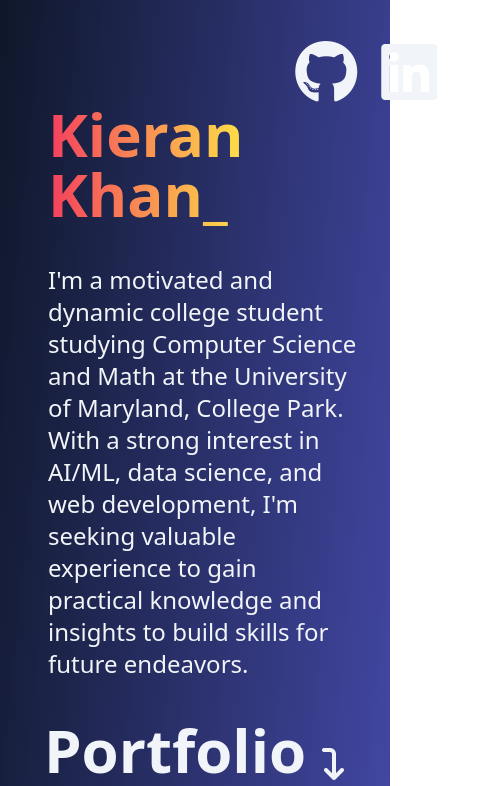
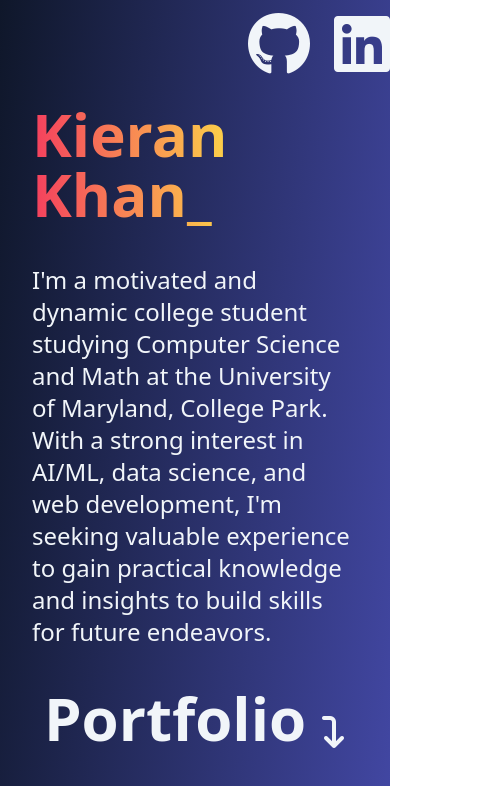
Before and after one commit to kierankhan/portfolio, a React (Vite) app: page / in a window 390 px wide. Shown: the top 786 px of the page, 489 px wide, since content can reach past the window. Built offline with nearby package versions, Linux system fonts and the light colour scheme.

Commit message:
mobile updates

```diff
--- a/src/App.jsx
+++ b/src/App.jsx
@@ -11,22 +11,22 @@ function App() {
   return (
     <div className={`min-h-screen min-w-screen bg-gradient-to-br from-slate-900 to-indigo-500 flex flex-col w-screen `}>
       <div className='flex justify-between'>
-        <div className='lg:basis-2/3 sm:basis-5/6 lg:pl-36 sm:pl-12 pt-16 lg:w-1/2 sm:w-3/4'>
+        <div className='lg:basis-2/3 sm:basis-5/6 lg:pl-36 sm:pl-8 pt-16 lg:w-1/2 sm:w-3/4'>
           <h1 className="font-semibold text-transparent lg:text-8xl sm:text-6xl bg-clip-text bg-gradient-to-r from-rose-500 to-yellow-300 py-10">
           Kieran Khan_
           </h1>
           {/* <img className='photo' src="../public/grad1.jpg" ></img> */}
         </div>
-        <div class="basis-1/4 flex justify-end right-0 h-1/6 p-10">
-          <a href="https://github.com/kierankhan" className='px-3' target="_blank" rel="noopener noreferrer">
+        <div class="lg:basis-1/4 sm:basis-1/6 flex justify-end right-0 h-1/6 lg:p-10 sm:p-0 sm:pt-3">
+          <a href="https://github.com/kierankhan" className='pr-3' target="_blank" rel="noopener noreferrer">
             <i className="fa-brands fa-github fa-4x" style={{color: "#f1f5f9", size: "500px"}}aria-hidden="true"></i>
           </a>
-          <a href="https://www.linkedin.com/in/kieran-khan-8b6b381a2/" className='px-3' target="_blank" rel="noopener noreferrer">
+          <a href="https://www.linkedin.com/in/kieran-khan-8b6b381a2/" className='pl-3' target="_blank" rel="noopener noreferrer">
             <i className="fa-brands fa-linkedin fa-4x" style={{color: "#f1f5f9", size: "500px"}}aria-hidden="true"></i>
           </a>
         </div>
       </div>
-      <p className='text-slate-100 text-2xl lg:pl-36 sm:pl-12 lg:w-1/2 sm:w-11/12'>
+      <p className='text-slate-100 text-2xl lg:pl-36 sm:pl-8 lg:w-1/2 sm:w-11/12'>
       I'm a motivated and dynamic college student studying Computer Science and Math at the University of Maryland, College Park.
       With a strong interest in AI/ML, data science, and web development, I'm seeking valuable experience to gain practical knowledge and insights to build
       skills for future endeavors.
--- a/tailwind.config.js
+++ b/tailwind.config.js
@@ -7,7 +7,7 @@ export default {
   theme: {
     extend: {},
     screens: {
-      'sm': '380px',
+      'sm': '360px',
       'lg': '1024px'
     }
   },
```
